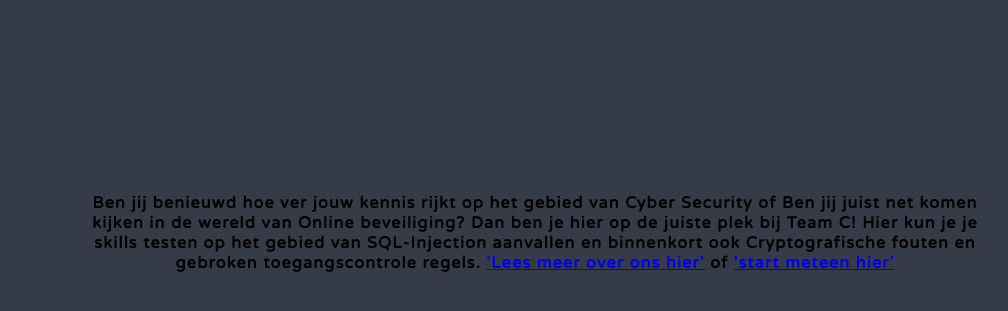
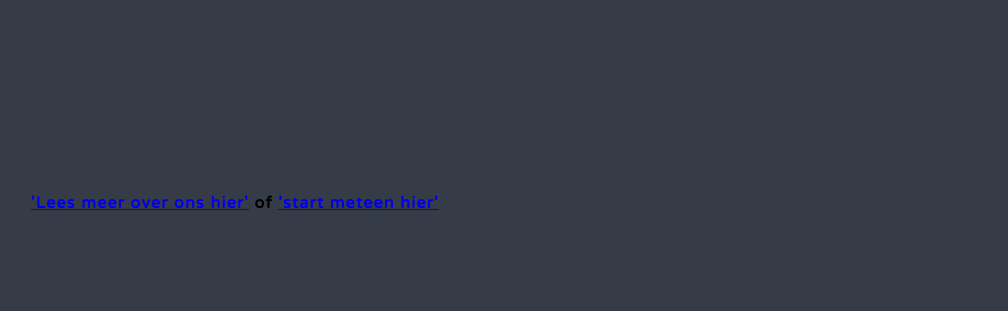
Before and after one commit to EneroMangal4321/Project-Security, a Python web app: template Web site/Flask/templates/index-NL.html in a window 1280 px wide. Shown: the part 268-579 px from the top of the page, without its empty margins (105-1113 px from the left). Run offline with Jinja, Linux system fonts and the light colour scheme; the template is opened without the code that fills it, so the values that code supplies are empty.

Commit message:
Kleine veranderingen

```diff
--- a/Web site/Flask/templates/index-NL.html
+++ b/Web site/Flask/templates/index-NL.html
@@ -30,11 +30,7 @@
     </div>
     <div class="mainText div">
         <div class="mainText">
-            Ben jij benieuwd hoe ver jouw kennis rijkt op het gebied van Cyber Security of
-            Ben jij juist net komen kijken in de wereld van Online beveiliging?
-            Dan ben je hier op de juiste plek bij Team C! Hier kun je je skills testen op het
-            gebied van SQL-Injection aanvallen en binnenkort ook Cryptografische
-            fouten en gebroken toegangscontrole regels. <a href="Overons.html">'Lees meer over ons hier'</a>
+             <a href="Overons.html">'Lees meer over ons hier'</a>
             of <a href="Login-NL.html">'start meteen hier'</a>
         </div>
     </div>
```
